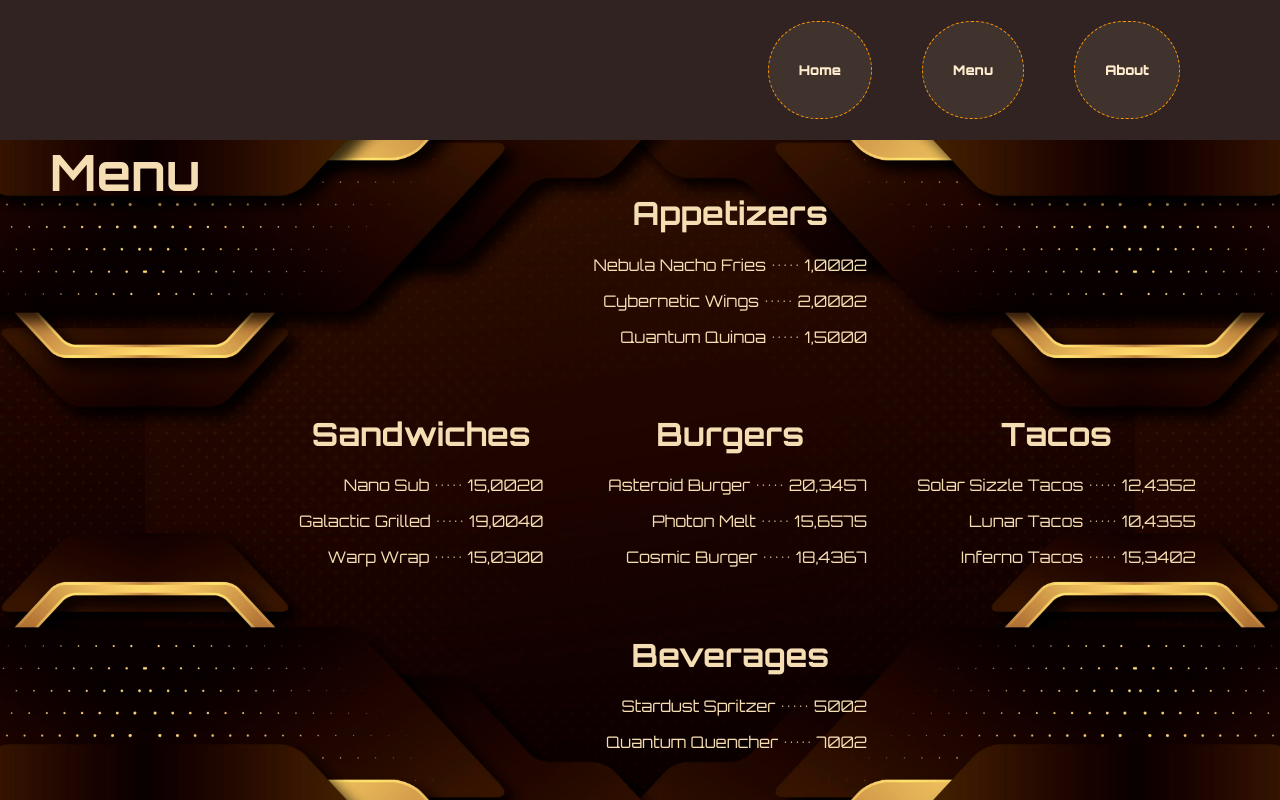
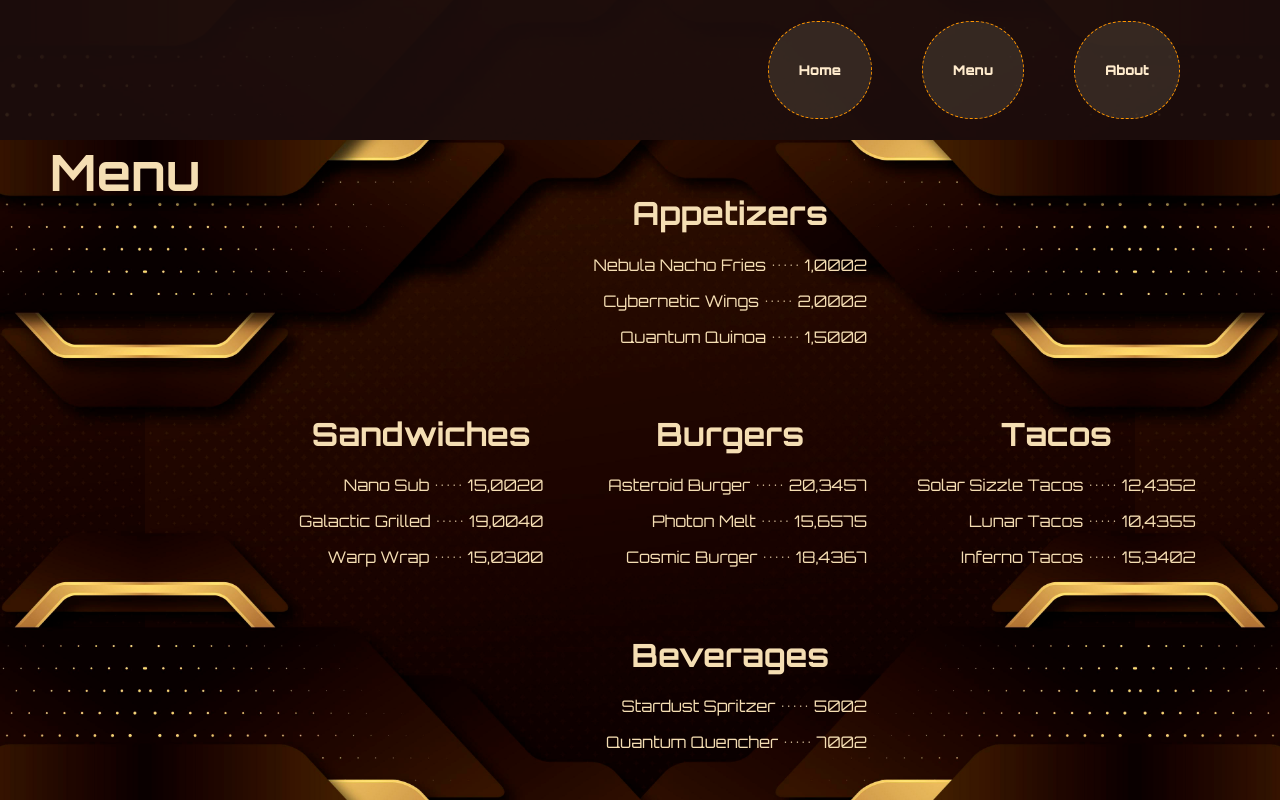
Before and after one commit to ngarciaotero/restaurant-page, a website built with webpack: page src/index.html in a window 1280 px wide. Both pictures are taken after a click on the button "Menu". Built offline with nearby package versions, Linux system fonts and the light colour scheme.

Commit message:
Extend bkgd imgs to nav bkgrd

```diff
--- a/src/aboutPage.js
+++ b/src/aboutPage.js
@@ -1,8 +1,11 @@
 import chef from "./robot-chef.png";
+import cityscape from "./futuristic-space.jpg";
 
 const createAboutPage = () => {
   const contentDiv = document.querySelector("#content");
   contentDiv.setAttribute("class", "about-bkgrd");
+
+  document.body.style.backgroundImage = `url(${cityscape})`;
 
   const aboutContainer = document.createElement("div");
   aboutContainer.classList.add("about-container");
--- a/src/homePage.js
+++ b/src/homePage.js
@@ -1,8 +1,11 @@
 import robot from "./robot.png";
+import space from "./city-bkgd.jpg";
 
 const createHomePage = () => {
   const contentDiv = document.querySelector("#content");
   contentDiv.setAttribute("class", "home-bkgrd");
+
+  document.body.style.backgroundImage = `url(${space})`;
 
   const introContainer = document.createElement("div");
   introContainer.classList.add("intro-container");
--- a/src/menuPage.js
+++ b/src/menuPage.js
@@ -1,6 +1,10 @@
+import menuDeco from "./deco-bkgd.jpg";
+
 const createMenuPage = () => {
   const contentDiv = document.querySelector("#content");
   contentDiv.setAttribute("class", "menu-bkgrd");
+
+  document.body.style.backgroundImage = `url(${menuDeco})`;
 
   const menuContainer = createMenuContainer();
 
--- a/src/style.css
+++ b/src/style.css
@@ -6,6 +6,8 @@ body {
   height: 100vh;
   font-family: "Orbitron", Arial, Helvetica, sans-serif;
   margin: 0;
+  background-position: center;
+  background-size: cover;
 }
 
 nav {
```
